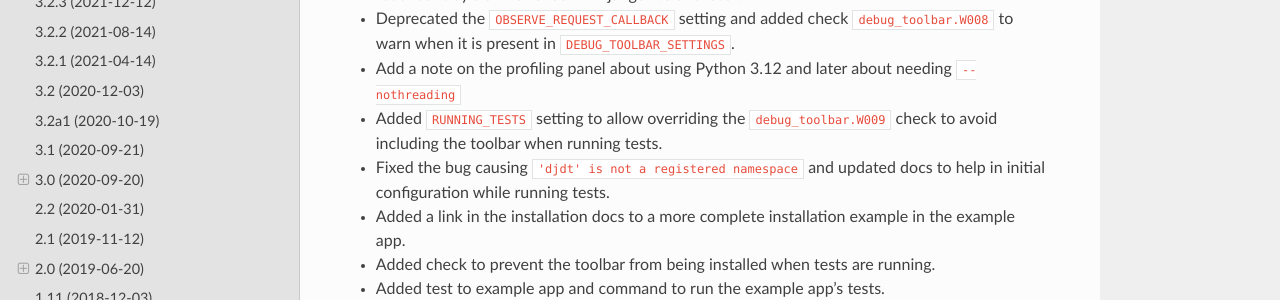
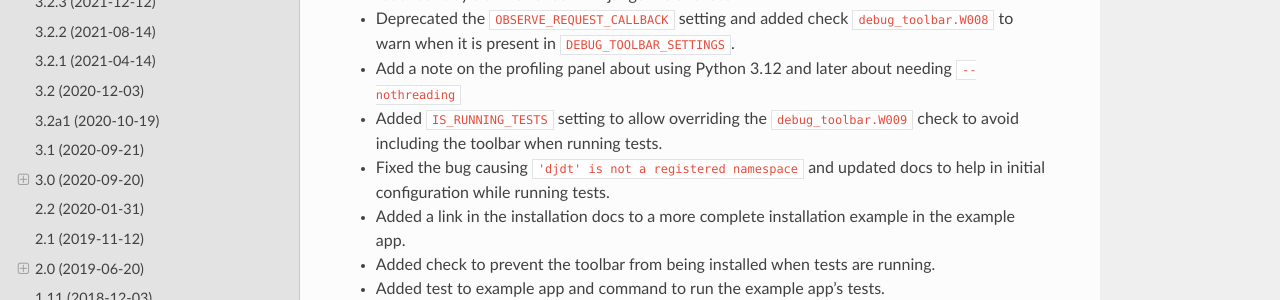
Before and after one commit to jazzband/django-debug-toolbar, a Sphinx documentation site: the page built from docs/changes.rst, in a window 1280 px wide and 900 px high. Shown: the part 428-728 px from the top of the window. Built offline with Sphinx 7.4.7 and the Read the Docs theme 2.0.0, drawn with Linux system fonts in a browser that asks for light colours.

Commit message:
Apply suggestions from code review
Co-authored-by: Matthias Kestenholz <mk@feinheit.ch>

```diff
--- a/docs/changes.rst
+++ b/docs/changes.rst
@@ -22,7 +22,7 @@
   ``DEBUG_TOOLBAR_SETTINGS``.
 * Add a note on the profiling panel about using Python 3.12 and later
   about needing ``--nothreading``
-* Added ``RUNNING_TESTS`` setting to allow overriding the
+* Added ``IS_RUNNING_TESTS`` setting to allow overriding the
   ``debug_toolbar.W009`` check to avoid including the toolbar when running
   tests.
 * Fixed the bug causing ``'djdt' is not a registered namespace`` and updated
```
Also changed, not shown: 1 other file.
